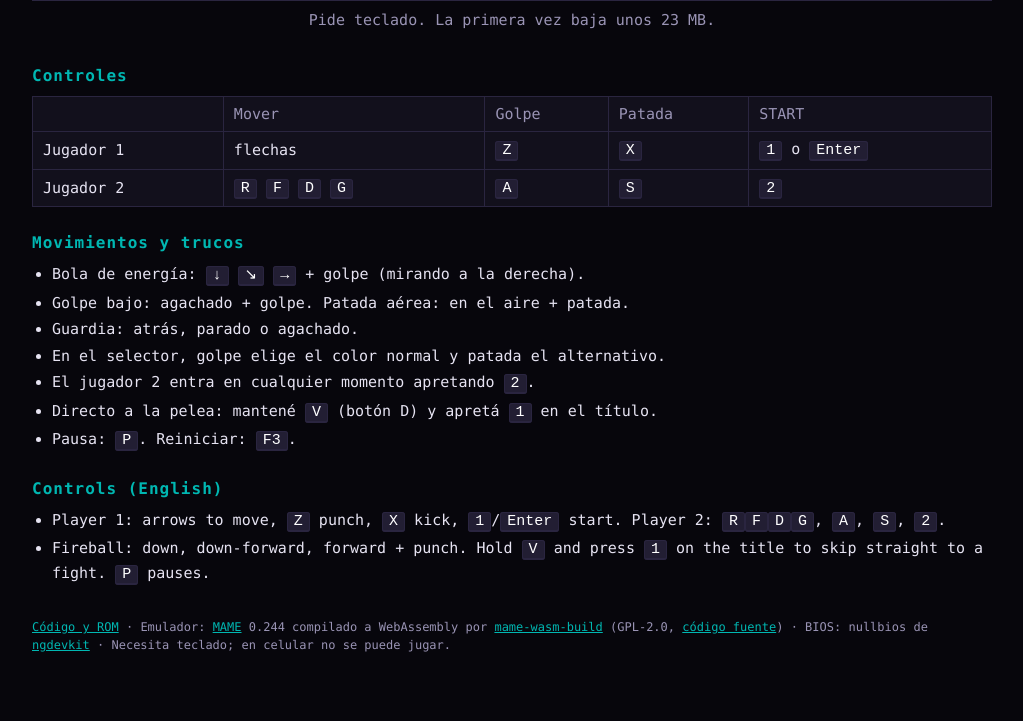
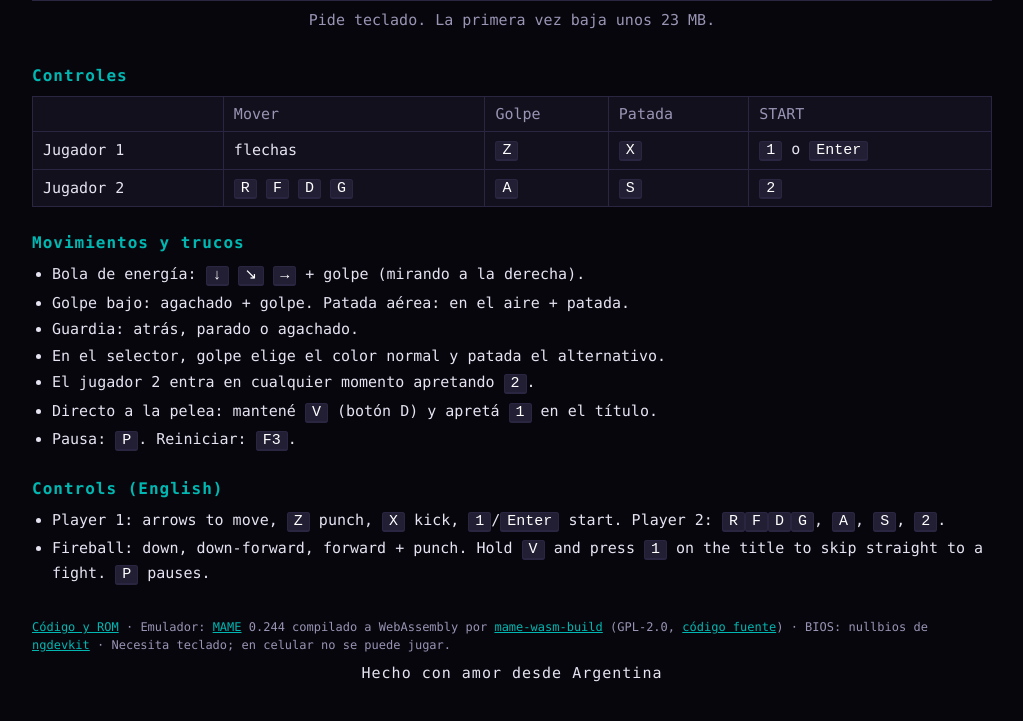
Before and after one commit to chafamaster2000/fieras-fighters-neogeo, a plain HTML site: page index.html in a window 1280 px wide. Shown: the part 735-1456 px from the top of the page, without its empty margins (128-1151 px from the left). Before the commit the page ends 1413 px from the top, so only its background shows below. Drawn offline with Linux system fonts and the light colour scheme.

Commit message:
Hecho con amor desde Argentina

```diff
--- a/index.html
+++ b/index.html
@@ -26,6 +26,7 @@ ul{padding-left:20px;margin:0}
 li{margin:4px 0}
 footer{color:var(--muted);font-size:12px;margin:32px 0 8px}
 a{color:var(--cyan)}
+.love{text-align:center;color:var(--text);margin:8px 0 24px;letter-spacing:1px}
 .wrap{overflow-x:auto}
 </style>
 </head>
@@ -68,6 +69,7 @@ Emulador: <a href="https://www.mamedev.org/">MAME</a> 0.244 compilado a WebAssem
 BIOS: nullbios de <a href="https://github.com/dciabrin/ngdevkit">ngdevkit</a> ·
 Necesita teclado; en celular no se puede jugar.
 </footer>
+<p class="love">Hecho con amor desde Argentina</p>
 </main>
 
 <script>
```
